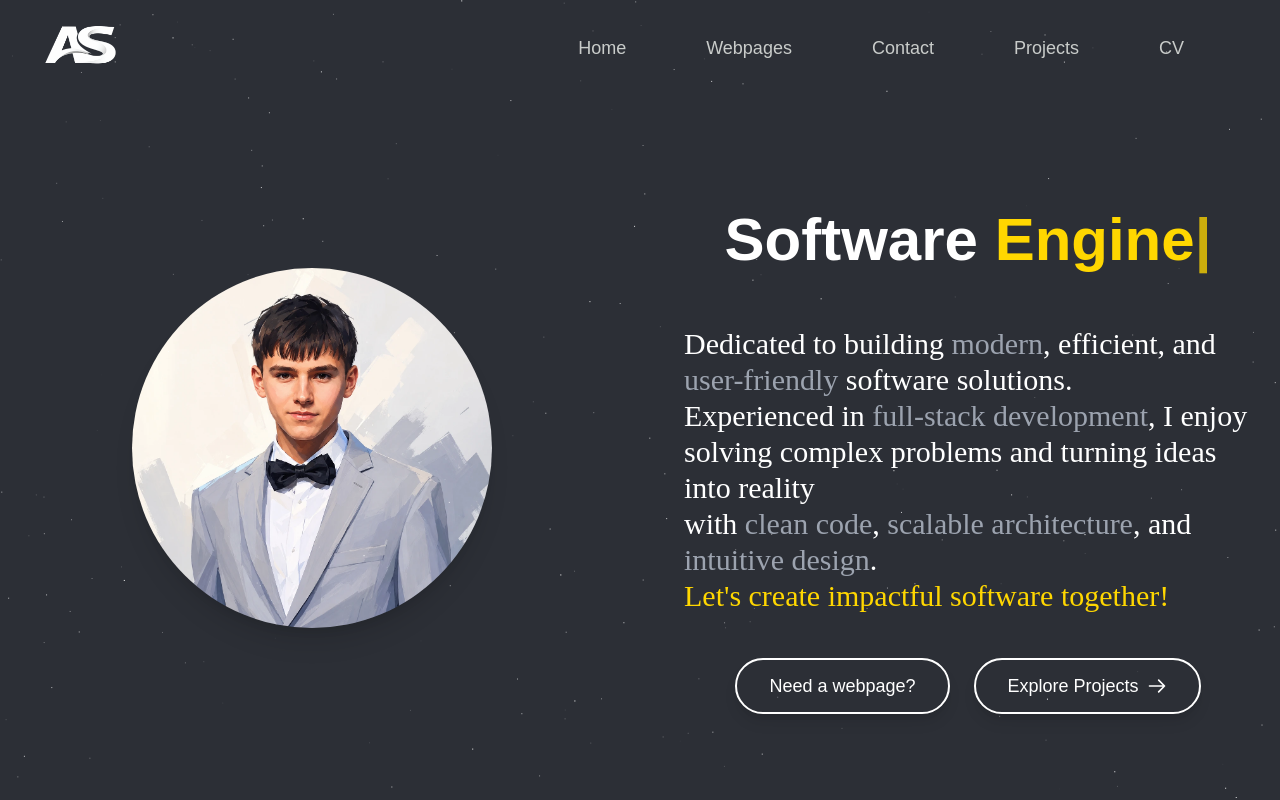
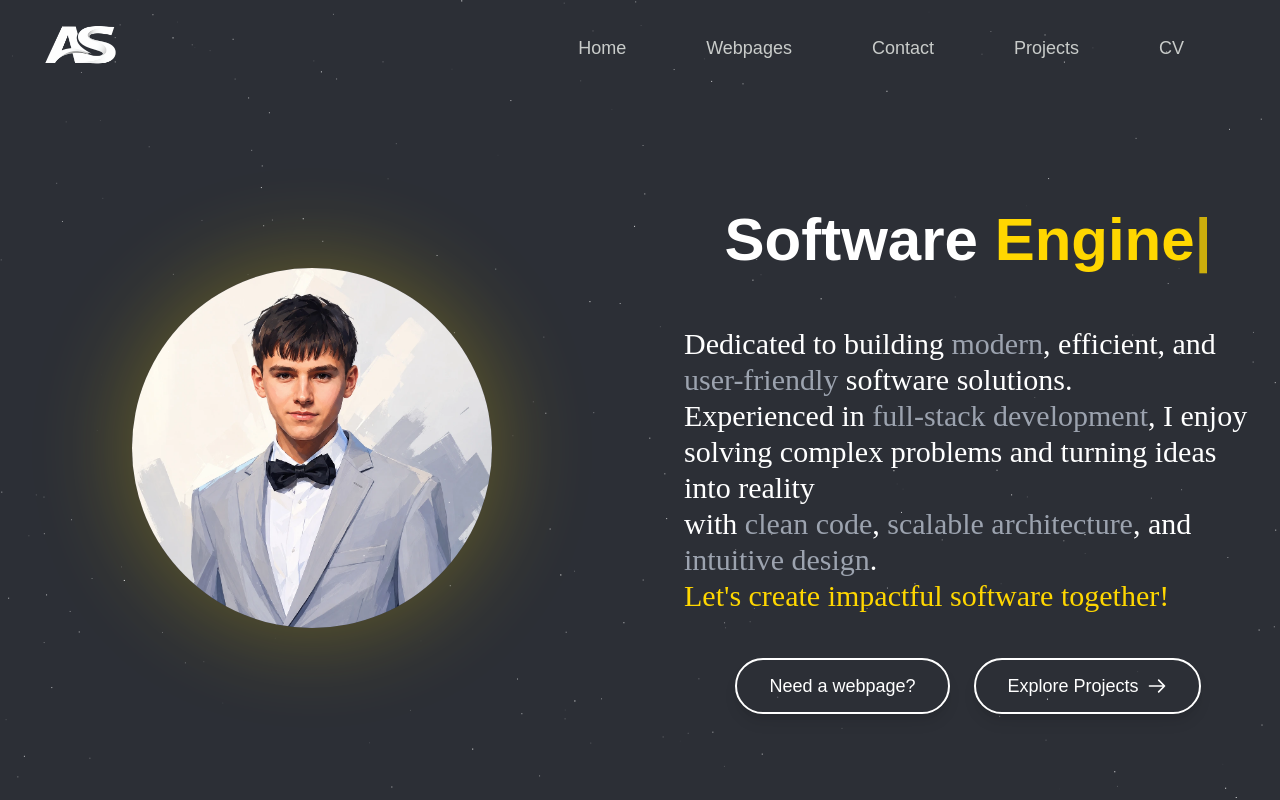
Before and after one commit to strnadaljaz/new_portfolio, a Next.js app: page / in a window 1280 px wide. In both pictures the pointer is over the picture 312 px from the left and 448 px from the top of the page. Shown: the top 800 px of the page. Built offline with nearby package versions, Linux system fonts and the light colour scheme.

Commit message:
glow around hero picture

```diff
--- a/src/Components/Hero.jsx
+++ b/src/Components/Hero.jsx
@@ -73,7 +73,7 @@ function HeroContent() {
                 variants={fadeInLeft}
                 className="flex justify-center items-center w-full md:w-1/2"
             >
-                <img src="/profile_ai.webp" alt="Profile picture" className="w-[35vh] h-[35vh] md:w-[40vh] md:h-[40vh] lg:w-[45vh] lg:h-[45vh] rounded-full object-cover shadow-xl transform transition-transform duration-500 hover:scale-105" />
+                <img src="/profile_ai.webp" alt="Profile picture" className="glow w-[35vh] h-[35vh] md:w-[40vh] md:h-[40vh] lg:w-[45vh] lg:h-[45vh] rounded-full object-cover shadow-xl transform transition-all duration-500 hover:scale-105" />
             </motion.div>
             <motion.div
                 initial="hidden"
--- a/src/app/globals.css
+++ b/src/app/globals.css
@@ -25,3 +25,7 @@ body {
     color: var(--foreground);
     font-family: Arial, Helvetica, sans-serif;
 }
+
+.glow:hover {
+    box-shadow: 0px 0px 100px 0px rgba(255, 217, 0, 0.3);
+}
```
Lines whose indentation alone changed are shown as unchanged.
